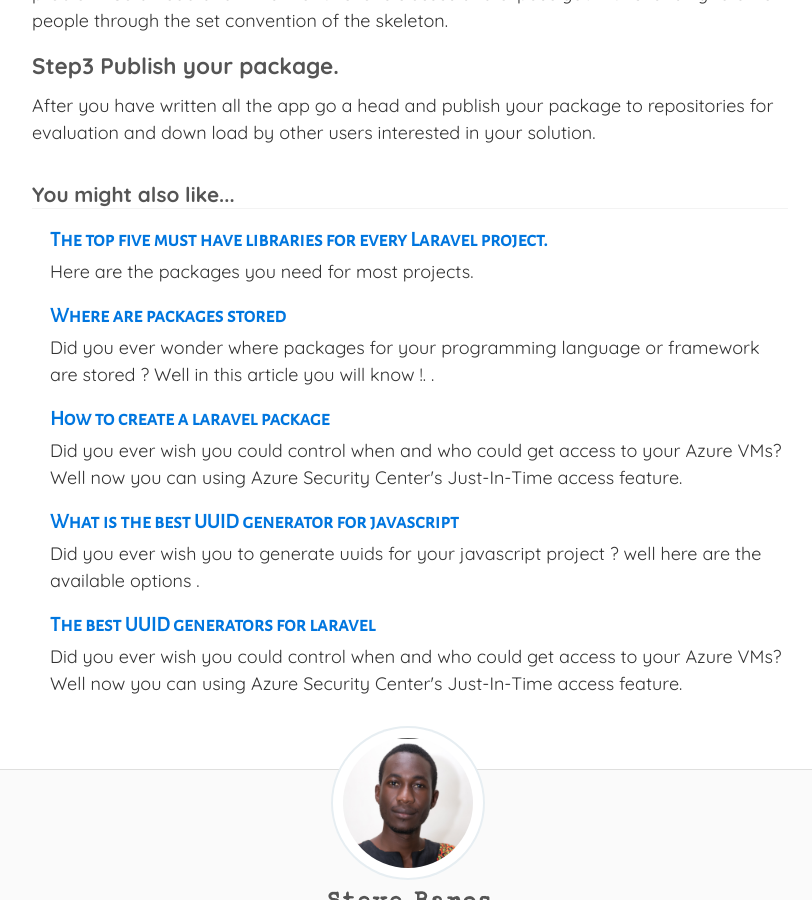
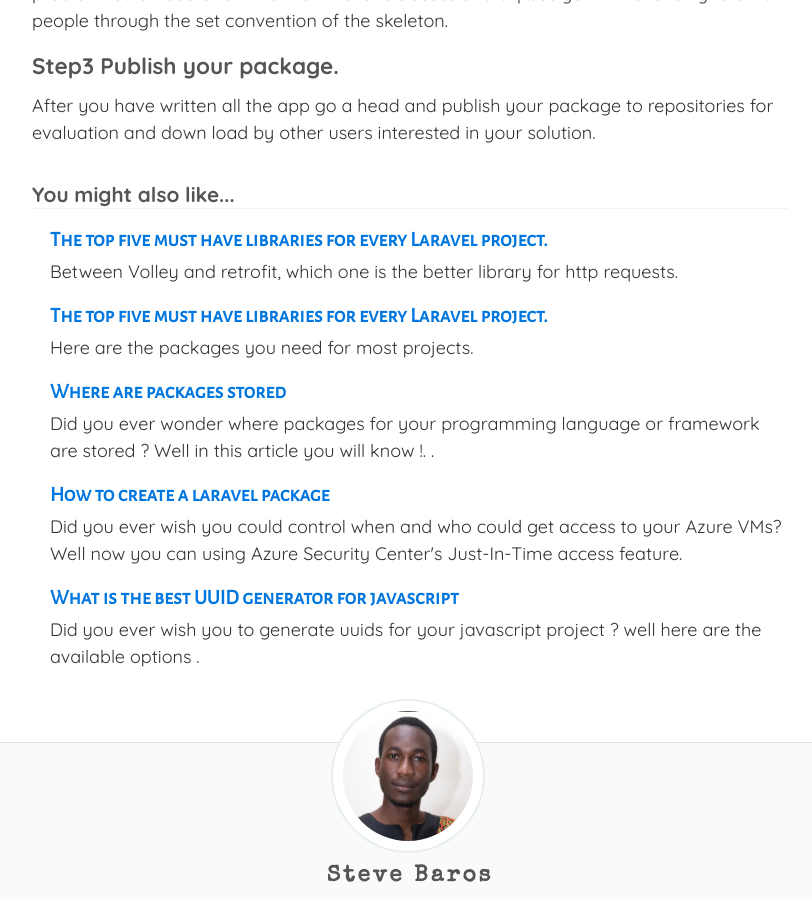
Before and after one commit to packageproposals/packageproposals.github.io, a Jekyll site: the page built from _posts/2021-03-16-how-to-create-a-package-in-3-steps.md, in a window 1280 px wide and 900 px high, scrolled down 790 px. Shown: the whole window, without its empty margins (239-1051 px from the left). Built offline with Jekyll 4.4.1, drawn with Linux system fonts in a browser that asks for light colours; nearby versions of some CDN libraries; comment, search, counter and statistics services are not loaded; part of the change alters nothing that is shown.

Commit message:
volley vs retrofit

````diff
--- /dev/null
+++ b/_posts/2021-04-08-volley-vs-retrofit-which-one-is-better.md
@@ -0,0 +1,75 @@
+---
+layout: post
+title: The top five must have libraries for every Laravel project.
+date: 2021-04-08
+summary: |
+ Between Volley and retrofit, which one is the better library for http requests.
+tags: java android spring
+categories:
+  - java
+  - android
+  - spring
+---
+**Volley  Vs  Retrofit  which one is the best.**
+
+Java developers this topic has been highly debated ,however today am going to give you a clear and concise comparison that you can base on to make a decision to use one of the libraries for your next project.
+
+**VOLLEY.* * ([GitHub](https://github.com/google/volley).)
+
+This library originally developed by google is a light weight http library for java projects.
+
+usage
+
+```groovy
+dependencies {
+    ...
+    implementation 'com.android.volley:volley:1.2.0'
+}
+```
+
+**Pros  of  Volley.**
+
+Light weight
+
+String request
+
+- Automatic scheduling of network requests.
+- Multiple concurrent network connections.
+- Transparent disk and memory response caching with standard HTTP [cache coherence](https://en.wikipedia.org/wiki/Cache_coherence).
+- Support for request prioritization.
+- Cancellation request API. You can cancel a single request, or you can set blocks or scopes of requests to cancel.
+- Ease of customization, for example, for retry and backoff.
+- Strong ordering that makes it easy to correctly populate your UI with data fetched asynchronously from the network.
+- Debugging and tracing tools.
+
+**Cons.**
+
+One data type
+
+Volley is not suitable for large projects which involve streaming operations
+
+**Retrofit** ([Github](https://github.com/square/retrofit))
+
+It is an open source http library from square that takes the pain out of making http requests, **HTTP client** for Android and Java
+
+usage
+
+// below is how you include the retrofit library in your project
+
+``` com.squareup.retrofit2:retrofit:2.1.0' implementation 'com.squareup.retrofit2:converter-gson:2.1.0'```
+
+**Pros**
+
+Interceptors
+
+Converters
+
+Multiple data types on requests.
+
+Conclusion
+
+From the above comparison it is clear that the last decision remains to you although retrofit has a slight edge over volley.
+
+
+
+.
````
Also changed, not shown: _posts/2021-04-01-top-five-packages-for-every-laravel-project.md (line endings or trailing spaces).
